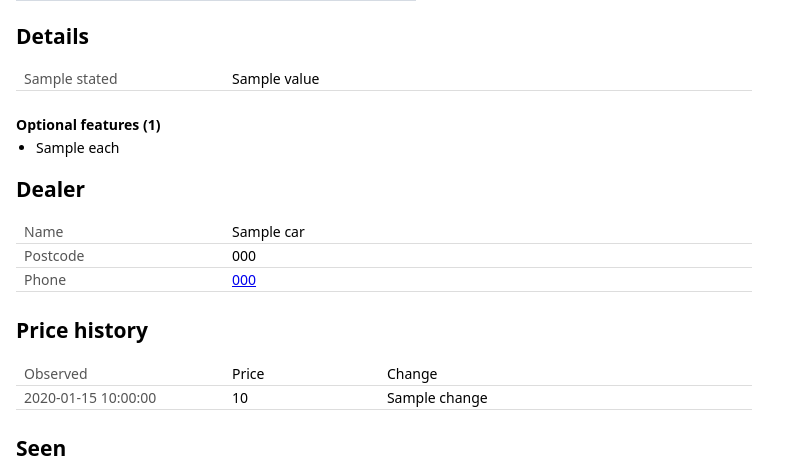
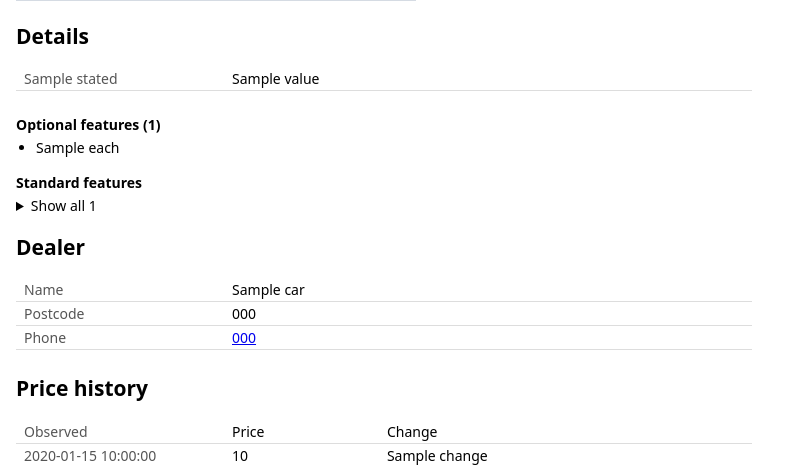
Before and after one commit to jshiell/caraparator, a Flask app: template src/carparator/web/templates/detail.html in a window 1280 px wide. Shown: the part 443-910 px from the top of the page, without its empty margins (0-799 px from the left). Run offline with Flask 3, Linux system fonts and the light colour scheme; the template is opened without the code that fills it: most values are stand-ins (such as "Sample title", 1, 10 or a date in 2020); grey boxes marked "Sample" are stand-in pictures; some libraries are stand-ins or nearby versions.

Commit message:
Collapse a car's standard features behind their count

```diff
--- a/src/carparator/web/templates/detail.html
+++ b/src/carparator/web/templates/detail.html
@@ -29,6 +29,12 @@
 
 <h3>Optional features ({{ features.optional | length }})</h3>
 <ul>{% for each in features.optional %}<li>{{ each }}</li>{% endfor %}</ul>
+
+<h3>Standard features</h3>
+<details>
+  <summary>Show all {{ features.standard | length }}</summary>
+  <ul>{% for each in features.standard %}<li>{{ each }}</li>{% endfor %}</ul>
+</details>
 
 <h2>Dealer</h2>
 <table>
```
Also changed, not shown: tests/test_web_app.py (+12 -0 lines).
